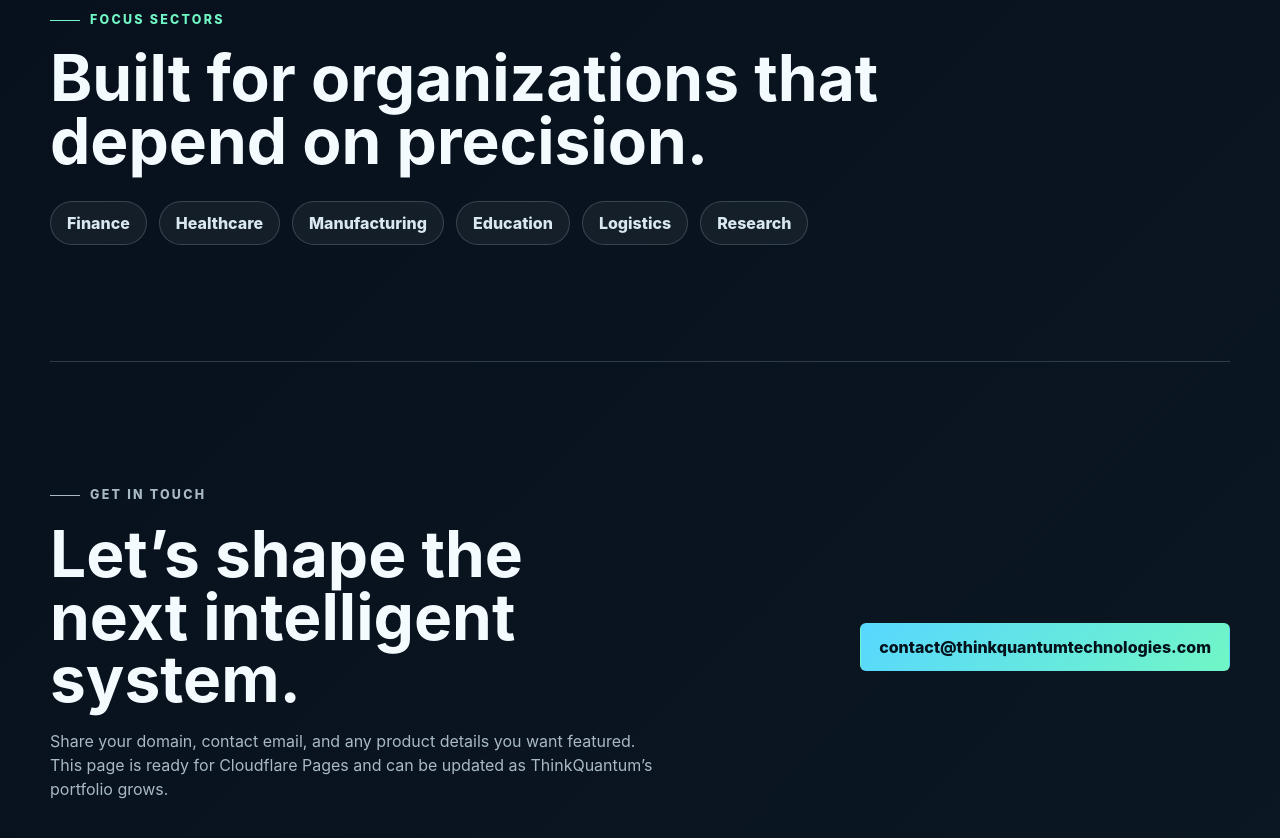
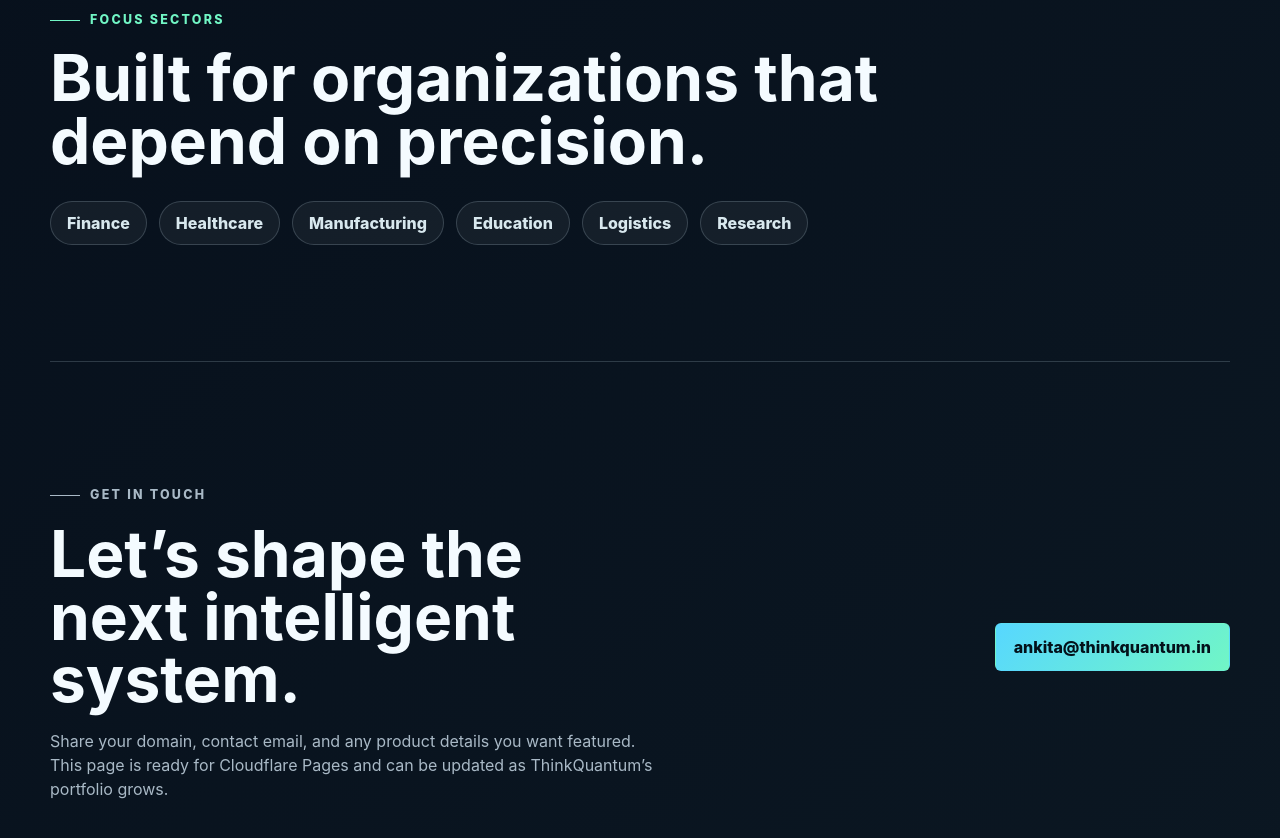
Before and after one commit to extremecoder/tqtwebsite, a plain HTML site: page index.html in a window 1280 px wide. Shown: the part 2469-3307 px from the top of the page. Drawn offline with Linux system fonts and the light colour scheme.

Commit message:
Update contact email

```diff
--- a/index.html
+++ b/index.html
@@ -164,8 +164,8 @@
             </p>
           </div>
           <div class="contact-actions">
-            <a class="button primary" href="mailto:contact@thinkquantumtechnologies.com">
-              contact@thinkquantumtechnologies.com
+            <a class="button primary" href="mailto:ankita@thinkquantum.in">
+              ankita@thinkquantum.in
             </a>
           </div>
         </section>
```
